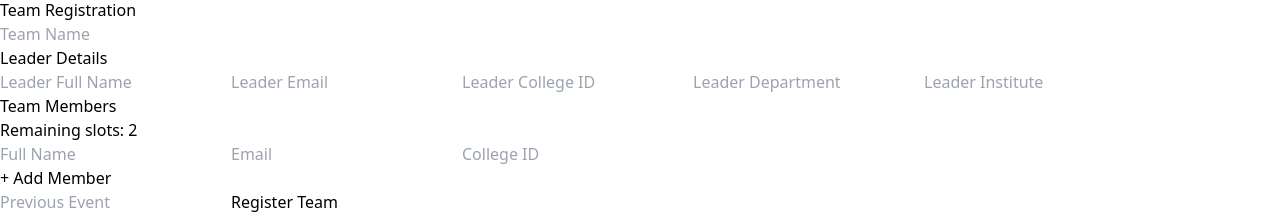
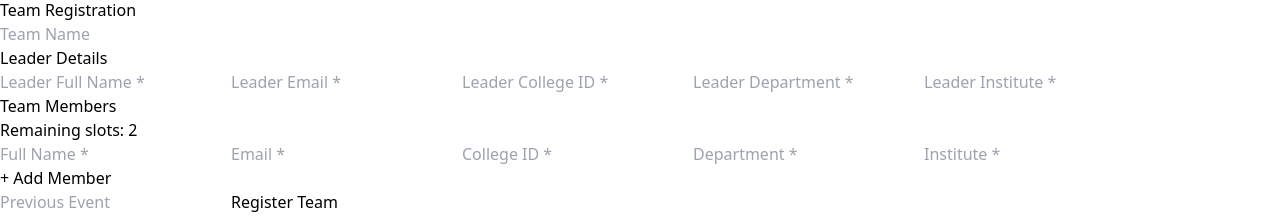
Before and after one commit to DhwaniChhatbar/cyberkavachtask_dhwani, a React (Vite) app in the folder frontend/: page /register-team/1 in a window 1280 px wide. Shown: the part 154-370 px from the top of the page. Built offline with nearby package versions, Linux system fonts and the light colour scheme; no server answers; sample sign-in values are in the browser's storage.

Commit message:
teamform issue fix

```diff
--- a/frontend/src/components/module3/TeamForm.jsx
+++ b/frontend/src/components/module3/TeamForm.jsx
@@ -11,7 +11,7 @@ const emptyPerson = {
 const TeamForm = ({
   onSubmit,
   initialTeamName = "",
-  teamSize = 4, // IMPORTANT: pass from Event
+  teamSize = 4,
 }) => {
   const [teamName, setTeamName] = useState(initialTeamName);
 
@@ -22,7 +22,6 @@ const TeamForm = ({
   const [members, setMembers] = useState([{ ...emptyPerson }]);
   const [previousEvent, setPreviousEvent] = useState("");
 
-  // TOTAL = leader + members
   const totalPeople = 1 + members.length;
 
   const remainingSlots = useMemo(() => {
@@ -43,10 +42,10 @@ const TeamForm = ({
   };
 
   // ==========================
-  // ADD MEMBER (LIMIT FIXED)
+  // ADD MEMBER (STRICT LIMIT)
   // ==========================
   const addMember = () => {
-    if (totalPeople >= teamSize) return; // 🚨 HARD LIMIT
+    if (totalPeople >= teamSize) return;
 
     setMembers([...members, { ...emptyPerson }]);
   };
@@ -55,17 +54,30 @@ const TeamForm = ({
     setMembers(members.filter((_, i) => i !== index));
   };
 
+  // ==========================
+  // VALIDATION HELPERS
+  // ==========================
+  const isValidPerson = (p) =>
+    p.fullName &&
+    p.email &&
+    p.collegeId &&
+    p.department &&
+    p.institute;
+
   const handleSubmit = (e) => {
     e.preventDefault();
 
-    const filteredMembers = members.filter(
-      (m) =>
-        m.fullName.trim() ||
-        m.email.trim() ||
-        m.collegeId.trim() ||
-        m.department.trim() ||
-        m.institute.trim()
-    );
+    if (!isValidPerson(leaderDetails)) {
+      alert("Please fill all leader details");
+      return;
+    }
+
+    const filteredMembers = members.filter(isValidPerson);
+
+    if (1 + filteredMembers.length > teamSize) {
+      alert("Team size exceeded");
+      return;
+    }
 
     onSubmit({
       teamName,
@@ -81,8 +93,10 @@ const TeamForm = ({
   };
 
   return (
-    <form className="bg-gray-900 p-6 rounded-2xl space-y-6" onSubmit={handleSubmit}>
-
+    <form
+      className="bg-gray-900 p-6 rounded-2xl space-y-6"
+      onSubmit={handleSubmit}
+    >
       {/* TEAM NAME */}
       <input
         type="text"
@@ -99,11 +113,50 @@ const TeamForm = ({
           Leader Details
         </h2>
 
-        <input name="fullName" placeholder="Leader Full Name" value={leaderDetails.fullName} onChange={handleLeaderChange} className="w-full p-3 bg-gray-800 rounded-lg mb-2" />
-        <input name="email" placeholder="Leader Email" value={leaderDetails.email} onChange={handleLeaderChange} className="w-full p-3 bg-gray-800 rounded-lg mb-2" />
-        <input name="collegeId" placeholder="Leader College ID" value={leaderDetails.collegeId} onChange={handleLeaderChange} className="w-full p-3 bg-gray-800 rounded-lg mb-2" />
-        <input name="department" placeholder="Leader Department" value={leaderDetails.department} onChange={handleLeaderChange} className="w-full p-3 bg-gray-800 rounded-lg mb-2" />
-        <input name="institute" placeholder="Leader Institute" value={leaderDetails.institute} onChange={handleLeaderChange} className="w-full p-3 bg-gray-800 rounded-lg" />
+        <input
+          name="fullName"
+          placeholder="Leader Full Name *"
+          value={leaderDetails.fullName}
+          onChange={handleLeaderChange}
+          className="w-full p-3 bg-gray-800 rounded-lg mb-2"
+          required
+        />
+
+        <input
+          name="email"
+          placeholder="Leader Email *"
+          value={leaderDetails.email}
+          onChange={handleLeaderChange}
+          className="w-full p-3 bg-gray-800 rounded-lg mb-2"
+          required
+        />
+
+        <input
+          name="collegeId"
+          placeholder="Leader College ID *"
+          value={leaderDetails.collegeId}
+          onChange={handleLeaderChange}
+          className="w-full p-3 bg-gray-800 rounded-lg mb-2"
+          required
+        />
+
+        <input
+          name="department"
+          placeholder="Leader Department *"
+          value={leaderDetails.department}
+          onChange={handleLeaderChange}
+          className="w-full p-3 bg-gray-800 rounded-lg mb-2"
+          required
+        />
+
+        <input
+          name="institute"
+          placeholder="Leader Institute *"
+          value={leaderDetails.institute}
+          onChange={handleLeaderChange}
+          className="w-full p-3 bg-gray-800 rounded-lg"
+          required
+        />
       </div>
 
       {/* MEMBERS */}
@@ -117,11 +170,54 @@ const TeamForm = ({
         </p>
 
         {members.map((m, i) => (
-          <div key={i} className="bg-gray-800 p-4 rounded-xl mb-3">
+          <div
+            key={i}
+            className="bg-gray-800 p-4 rounded-xl mb-3"
+          >
+            <input
+              name="fullName"
+              placeholder="Full Name *"
+              value={m.fullName}
+              onChange={(e) => handleMemberChange(i, e)}
+              className="w-full p-2 bg-gray-700 rounded mb-2"
+              required
+            />
 
-            <input name="fullName" placeholder="Full Name" value={m.fullName} onChange={(e) => handleMemberChange(i, e)} className="w-full p-2 bg-gray-700 rounded mb-2" />
-            <input name="email" placeholder="Email" value={m.email} onChange={(e) => handleMemberChange(i, e)} className="w-full p-2 bg-gray-700 rounded mb-2" />
-            <input name="collegeId" placeholder="College ID" value={m.collegeId} onChange={(e) => handleMemberChange(i, e)} className="w-full p-2 bg-gray-700 rounded" />
+            <input
+              name="email"
+              placeholder="Email *"
+              value={m.email}
+              onChange={(e) => handleMemberChange(i, e)}
+              className="w-full p-2 bg-gray-700 rounded mb-2"
+              required
+            />
+
+            <input
+              name="collegeId"
+              placeholder="College ID *"
+              value={m.collegeId}
+              onChange={(e) => handleMemberChange(i, e)}
+              className="w-full p-2 bg-gray-700 rounded mb-2"
+              required
+            />
+
+            <input
+              name="department"
+              placeholder="Department *"
+              value={m.department}
+              onChange={(e) => handleMemberChange(i, e)}
+              className="w-full p-2 bg-gray-700 rounded mb-2"
+              required
+            />
+
+            <input
+              name="institute"
+              placeholder="Institute *"
+              value={m.institute}
+              onChange={(e) => handleMemberChange(i, e)}
+              className="w-full p-2 bg-gray-700 rounded"
+              required
+            />
 
             {members.length > 1 && (
               <button
@@ -135,7 +231,7 @@ const TeamForm = ({
           </div>
         ))}
 
-        {/* ADD BUTTON (LIMIT CONTROLLED) */}
+        {/* ADD MEMBER */}
         <button
           type="button"
           onClick={addMember}
```
